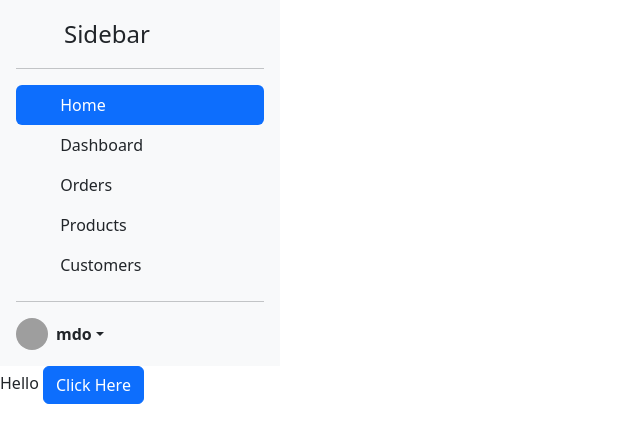
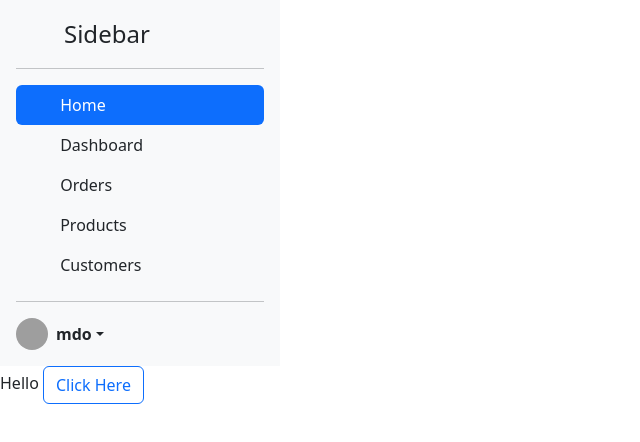
Before and after one commit to 5ynchronizeD/5ynchronizeD.github.io, a plain HTML site: page index.html in a window 1280 px wide. Shown: the whole page, without its empty margins (0-640 px from the left). Drawn offline with nearby package versions, Linux system fonts and the light colour scheme; grey boxes are pictures that could not be loaded.

Commit message:
Changed button

```diff
--- a/index.html
+++ b/index.html
@@ -9,8 +9,7 @@
     <link href="https://cdn.jsdelivr.net/npm/bootstrap@5.2.2/dist/css/bootstrap.min.css" rel="stylesheet" integrity="sha384-Zenh87qX5JnK2Jl0vWa8Ck2rdkQ2Bzep5IDxbcnCeuOxjzrPF/et3URy9Bv1WTRi" crossorigin="anonymous">
 </head>
 <body>
-
-        <div class="d-flex flex-column flex-shrink-0 p-3 bg-light" style="width: 280px;">
+ <div class="d-flex flex-column flex-shrink-0 p-3 bg-light" style="width: 280px;">
             <a href="/" class="d-flex align-items-center mb-3 mb-md-0 me-md-auto link-dark text-decoration-none">
               <svg class="bi pe-none me-2" width="40" height="32"><use xlink:href="#bootstrap"></use></svg>
               <span class="fs-4">Sidebar</span>
@@ -64,6 +63,6 @@
             </div>
           </div>
     <h1">Hello</h1>
-    <button type="button" class="btn btn-primary">Click Here</button>
+    <button type="button" class="btn btn-outline-primary">Click Here</button>
 </body>
 </html>
```
